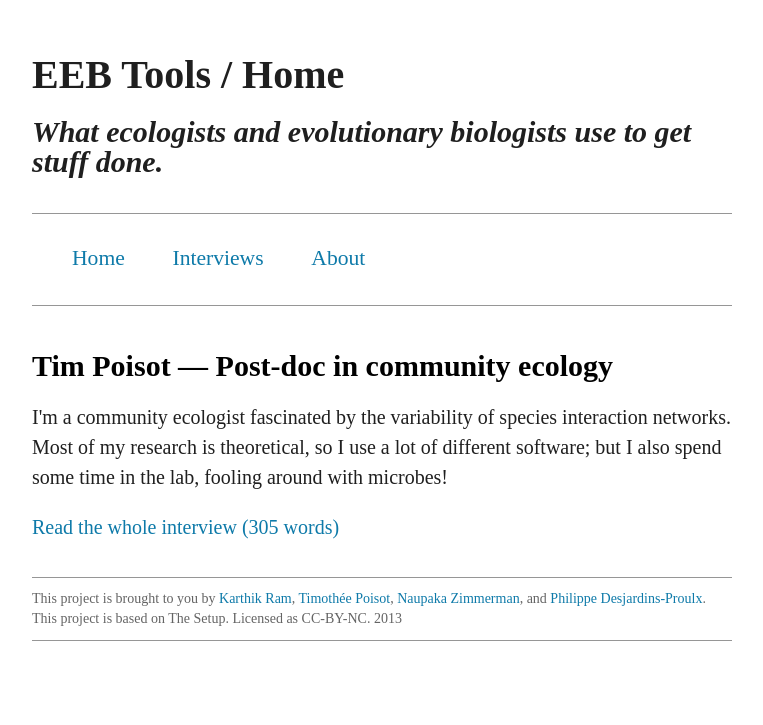
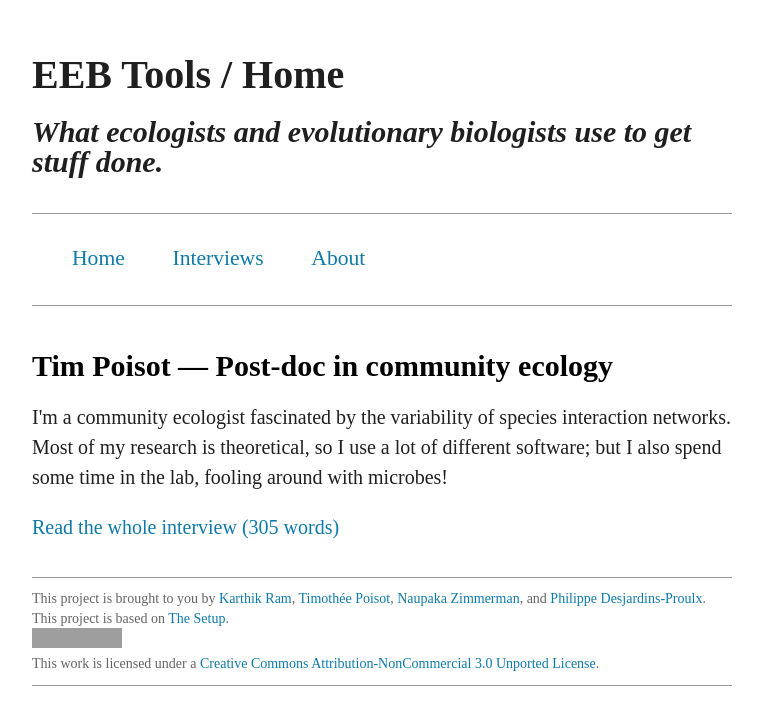
Before and after one commit to karthik/ecotools, a Jekyll site: the page built from index.html, in a window 1280 px wide. Shown: the top 725 px of the page, without its empty margins (258-1021 px from the left). Built offline with Jekyll 4.4.1, drawn with Linux system fonts in a browser that asks for light colours; Markdown is read by kramdown in place of the engine named in the settings; a style sheet for code colours, icons or effects is not loaded; grey boxes are pictures that could not be loaded.

Commit message:
added full cc license.

```diff
--- a/_includes/footer.html
+++ b/_includes/footer.html
@@ -1,3 +1,4 @@
 <div class="footer">
-This project is brought to you by <a href="http://nature.berkeley.edu/~kram/">Karthik Ram</a>, <a href="http://timotheepoisot.fr/">Timothée Poisot</a>, <a href="http://www.stanford.edu/~naupaka/">Naupaka Zimmerman</a>, and <a href="http://phdp.github.com/">Philippe Desjardins-Proulx</a>. This project is based on The Setup. Licensed as CC-BY-NC. 2013
+This project is brought to you by <a href="http://nature.berkeley.edu/~kram/">Karthik Ram</a>, <a href="http://timotheepoisot.fr/">Timothée Poisot</a>, <a href="http://www.stanford.edu/~naupaka/">Naupaka Zimmerman</a>, and <a href="http://phdp.github.com/">Philippe Desjardins-Proulx</a>. This project is based on <a href="http://usesthis.com/about/">The Setup</a>. <br>
+<a rel="license" href="http://creativecommons.org/licenses/by-nc/3.0/deed.en_US"><img alt="Creative Commons License" style="border-width:0" src="http://i.creativecommons.org/l/by-nc/3.0/80x15.png" /></a><br />This work is licensed under a <a rel="license" href="http://creativecommons.org/licenses/by-nc/3.0/deed.en_US">Creative Commons Attribution-NonCommercial 3.0 Unported License</a>.
 </div>
```
